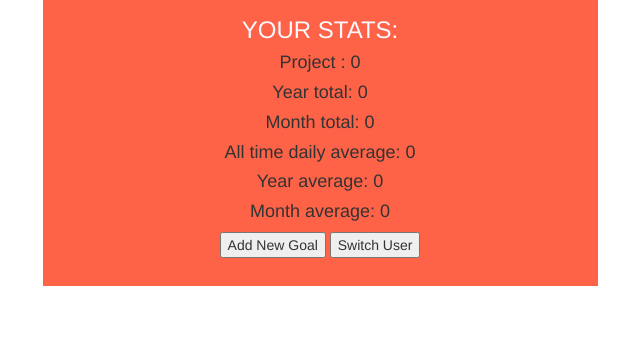
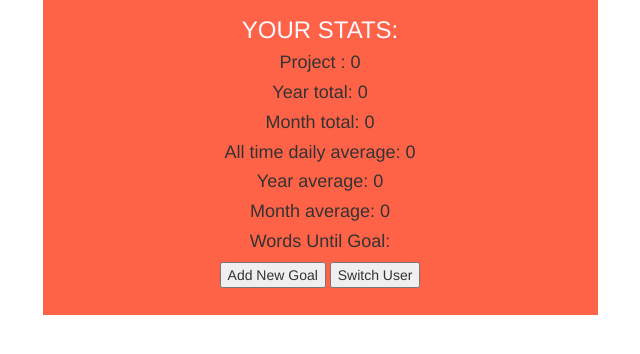
Before and after one commit to jennvance/b1mrw, a website: page public/html/index.html in a window 1280 px wide. Shown: the part 210-564 px from the top of the page, without its empty margins (320-960 px from the left). Drawn offline with nearby package versions, Linux system fonts and the light colour scheme.

Commit message:
testing words until goal

```diff
--- a/public/html/index.html
+++ b/public/html/index.html
@@ -71,6 +71,7 @@
 						<h4>All time daily average: {{avgWordsPerDayAllTime}}</h4>
 						<h4>Year average: {{avgWordsPerDayYear}}</h4>
 						<h4>Month average: {{avgWordsPerDayMonth}}</h4>
+						<h4>Words Until Goal: {{wordsUntilGoal}}</h4>
 					</div>
 					<button ng-click="showprojectform=true; showcountform=false; showloginform=false">Add New Goal</button>
 					<button ng-click="showloginform=true; showcountform=false; showprojectform=false">Switch User</button>
```
